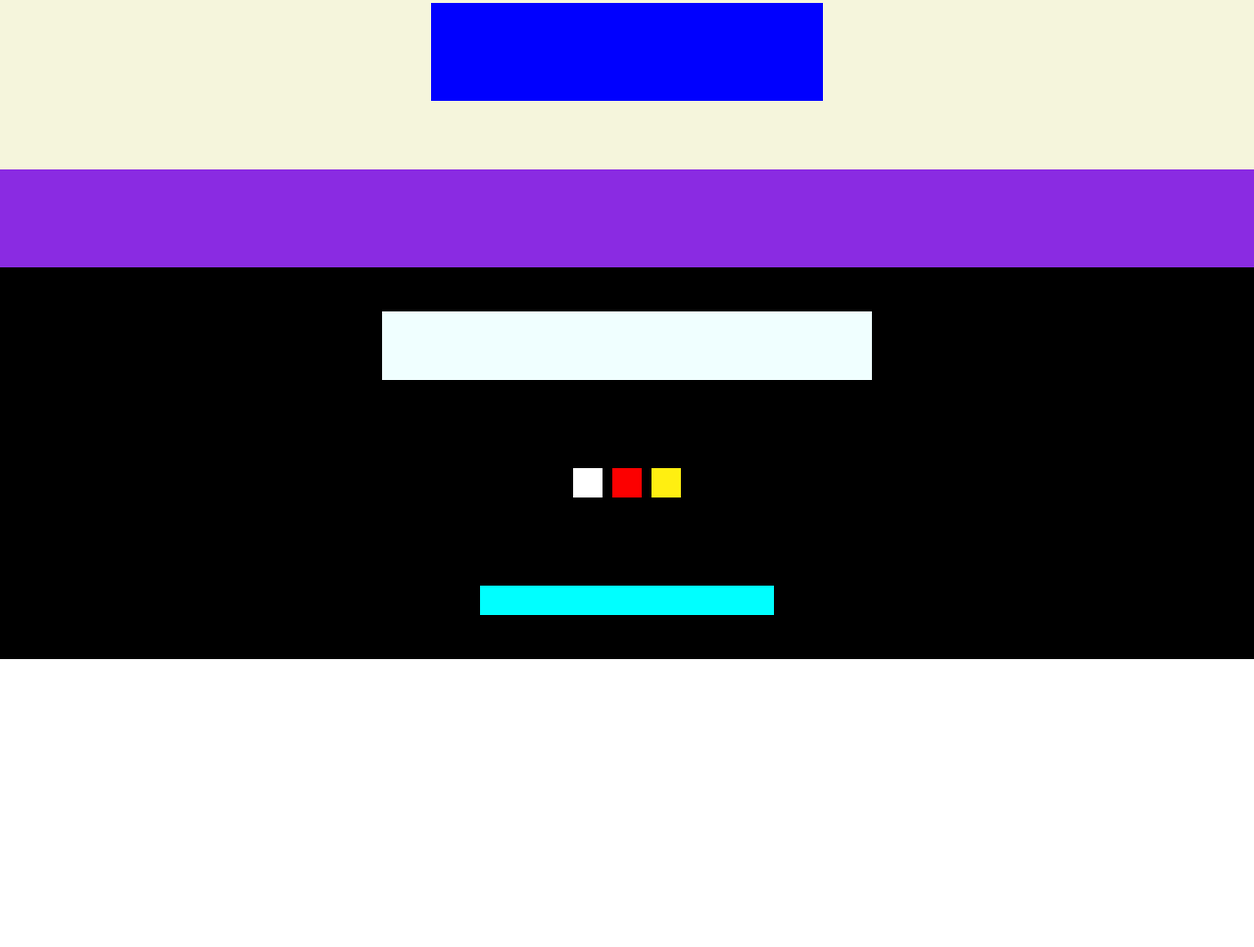
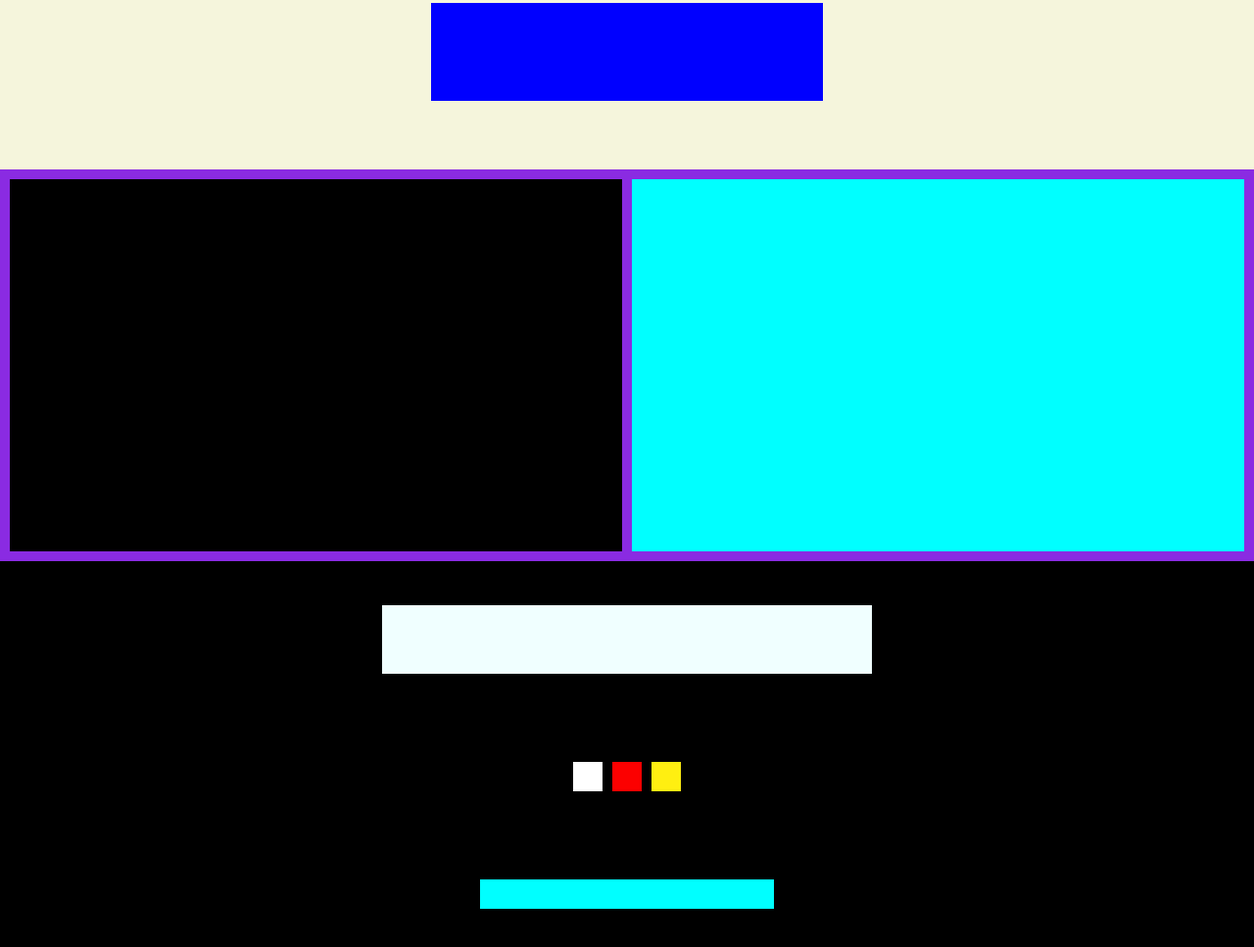
Before and after one commit to William8400/pasta-portifolio-main, a plain HTML site: page pasta-portifolio-main/index.html in a window 1280 px wide. Shown: the part 1241-2208 px from the top of the page at 98% size. Before the commit the page ends 1914 px from the top, so only its background shows below. Drawn offline with Linux system fonts and the light colour scheme.

Commit message:
atividade

```diff
--- a/pasta-portifolio-main/css/style.css
+++ b/pasta-portifolio-main/css/style.css
@@ -215,9 +215,26 @@
 
 #profissional{
     background-color: blueviolet;
-    height: 100px;
+    height: 400px;
+    padding: 10px;
+
+    display: grid;
+    grid-template-columns: 1fr 1fr;
+    gap: 0px 10px;
 
 }
+
+#assunto{
+    background-color: black;
+
+}
+
+#foto_3{
+    background-color: aqua;
+
+}
+
+
 
 #foto{
     background-color: rgb(0, 0, 0);
--- a/pasta-portifolio-main/index.html
+++ b/pasta-portifolio-main/index.html
@@ -80,7 +80,7 @@
 
         <div id="assunto"></div>
 
-        <div id="foto"></div>
+        <div id="foto_3"></div>
 
 
     </section>
```
